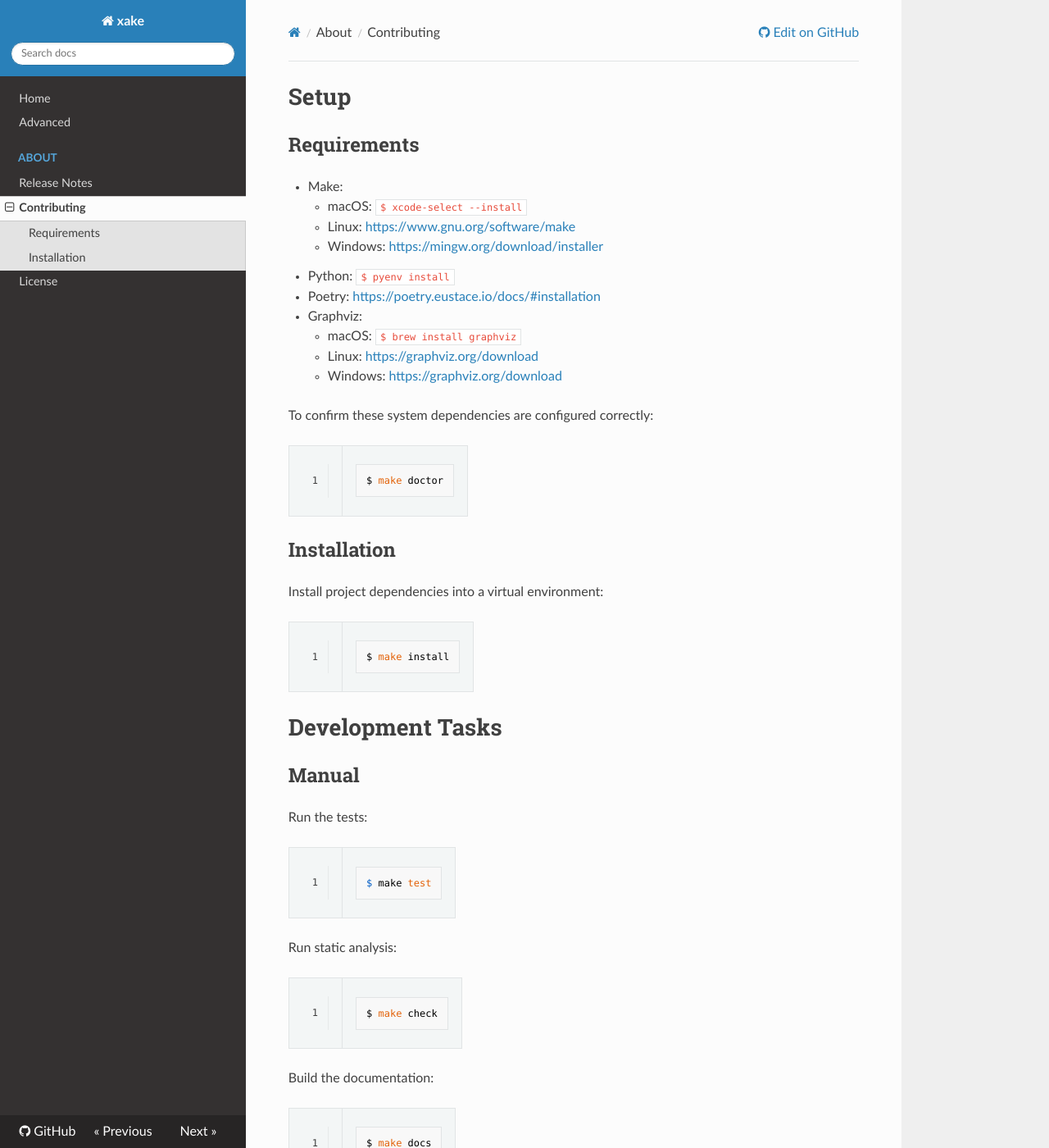
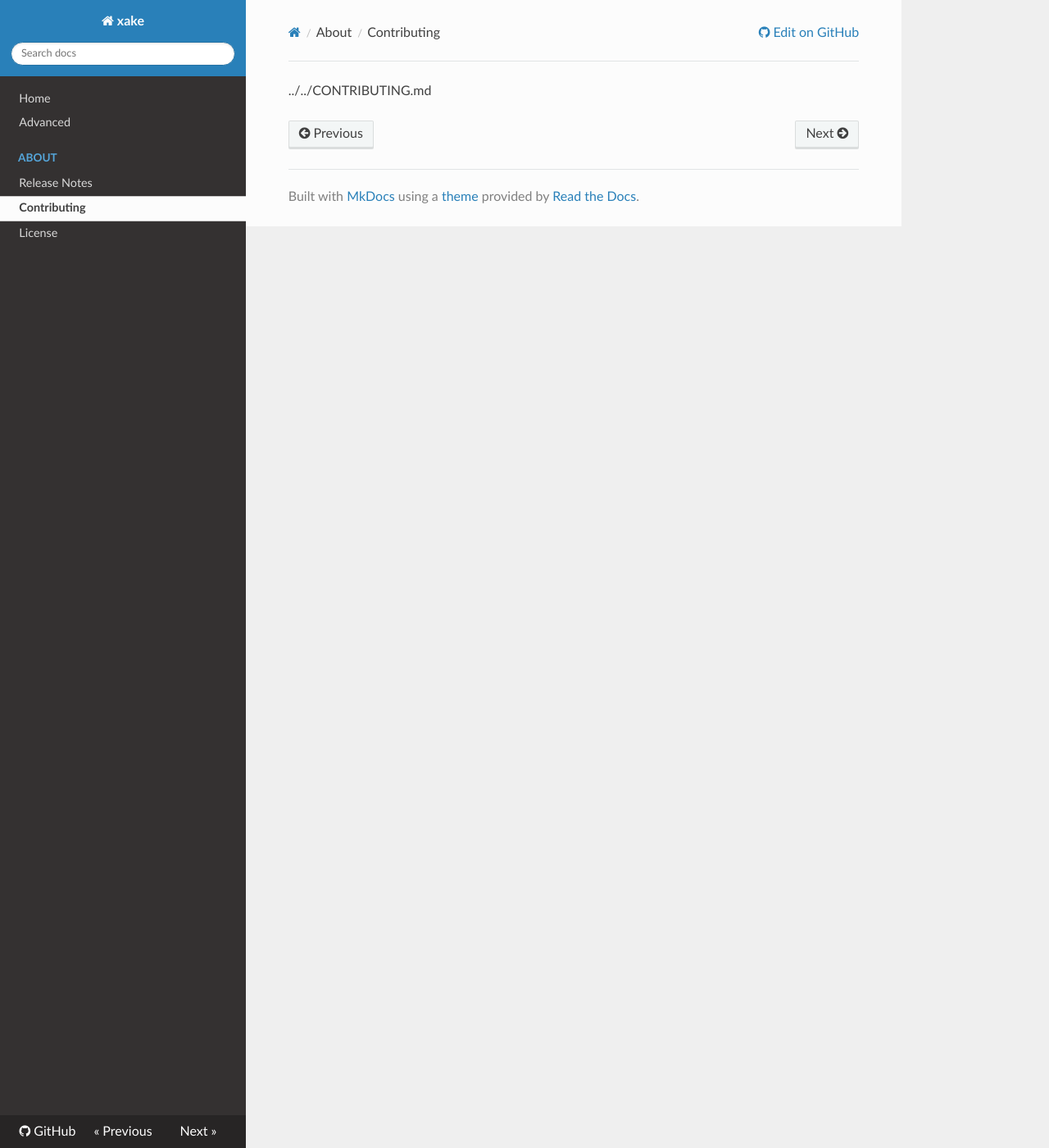
Before and after one commit to jnoortheen/xake, an MkDocs documentation site: the page built from docs/about/contributing.md, in a window 1280 px wide and 1400 px high. Shown: the whole window at 82% size. Built offline with MkDocs 1.6.1, drawn with Linux system fonts in a browser that asks for light colours; nearby versions of some CDN libraries; some of the changed text lies outside the part shown.

`````diff
--- a/docs/about/contributing.md
+++ b/docs/about/contributing.md
@@ -1,90 +1 @@
-# Setup
-
-## Requirements
-
-* Make:
-    * macOS: `$ xcode-select --install`
-    * Linux: [https://www.gnu.org/software/make](https://www.gnu.org/software/make)
-    * Windows: [https://mingw.org/download/installer](https://mingw.org/download/installer)
-* Python: `$ pyenv install`
-* Poetry: [https://poetry.eustace.io/docs/#installation](https://poetry.eustace.io/docs/#installation)
-* Graphviz:
-    * macOS: `$ brew install graphviz`
-    * Linux: [https://graphviz.org/download](https://graphviz.org/download/)
-    * Windows: [https://graphviz.org/download](https://graphviz.org/download/)
-
-To confirm these system dependencies are configured correctly:
-
-```text
-$ make doctor
-```
-
-## Installation
-
-Install project dependencies into a virtual environment:
-
-```text
-$ make install
-```
-
-# Development Tasks
-
-## Manual
-
-Run the tests:
-
-```text
-$ make test
-```
-
-Run static analysis:
-
-```text
-$ make check
-```
-
-Build the documentation:
-
-```text
-$ make docs
-```
-
-## Automatic
-
-Keep all of the above tasks running on change:
-
-```text
-$ make watch
-```
-
-> In order to have OS X notifications, `brew install terminal-notifier`.
-
-# Continuous Integration
-
-The CI server will report overall build status:
-
-```text
-$ make ci
-```
-
-# Demo Tasks
-
-Run the program:
-
-```text
-$ make run
-````
-
-Launch an IPython session:
-
-```text
-$ make ipython
-```
-
-# Release Tasks
-
-Release to PyPI:
-
-```text
-$ make upload
-```
+../../CONTRIBUTING.md
--- /dev/null
+++ b/docs/requirements.txt
@@ -0,0 +1 @@
+mkdocs==1.1
--- a/pyproject.toml
+++ b/pyproject.toml
@@ -26,10 +26,11 @@ classifiers = [
     "Topic :: Software Development :: Libraries :: Python Modules",
     "Programming Language :: Python :: 3",
     "Programming Language :: Python :: 3.6",
+    "Programming Language :: Python :: 3.7",
+    "Programming Language :: Python :: 3.8",
 ]
 
 [tool.poetry.dependencies]
-
 python = "^3.6"
 
 
`````
Also changed, not shown: docs/about/changelog.md (+1 -3 lines), docs/about/license.md (+1 -21 lines), docs/index.md (added, +1 -0 lines), xake/__init__.py (+4 -3 lines), 7 other files.
